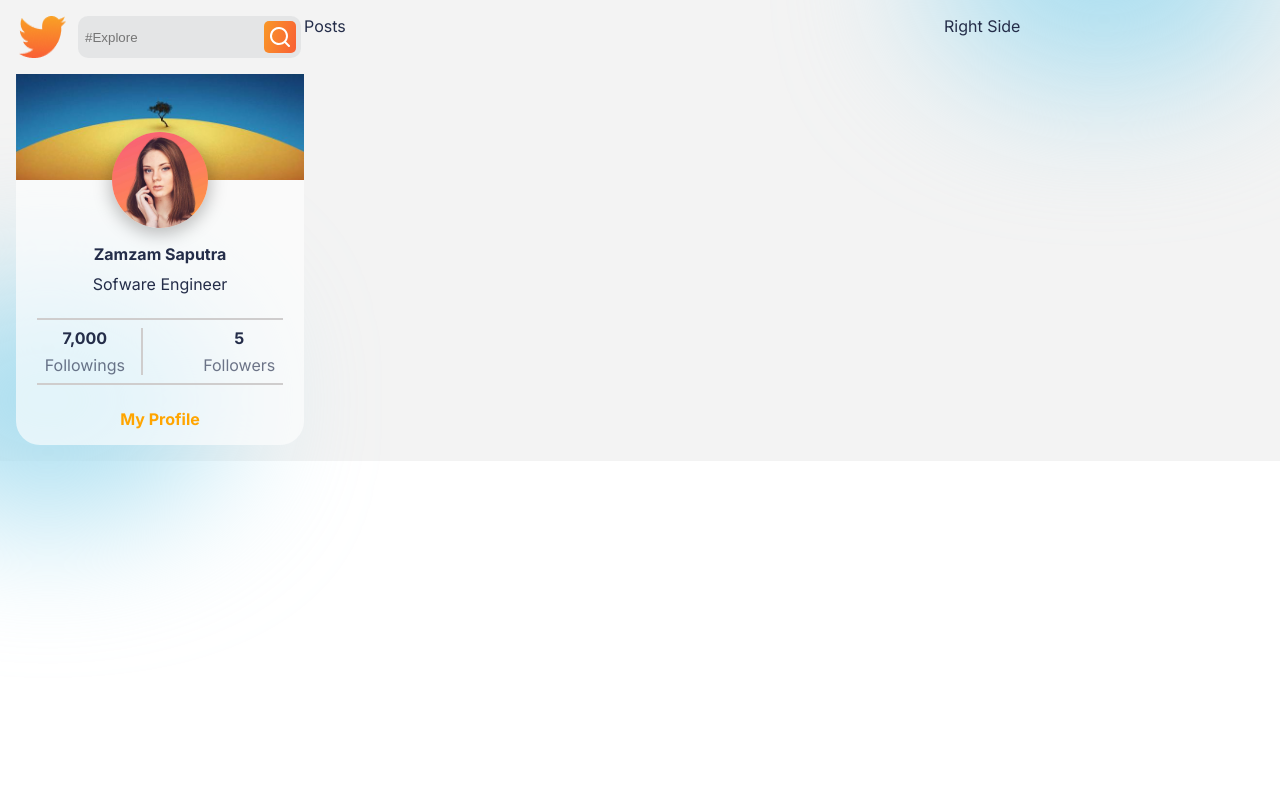
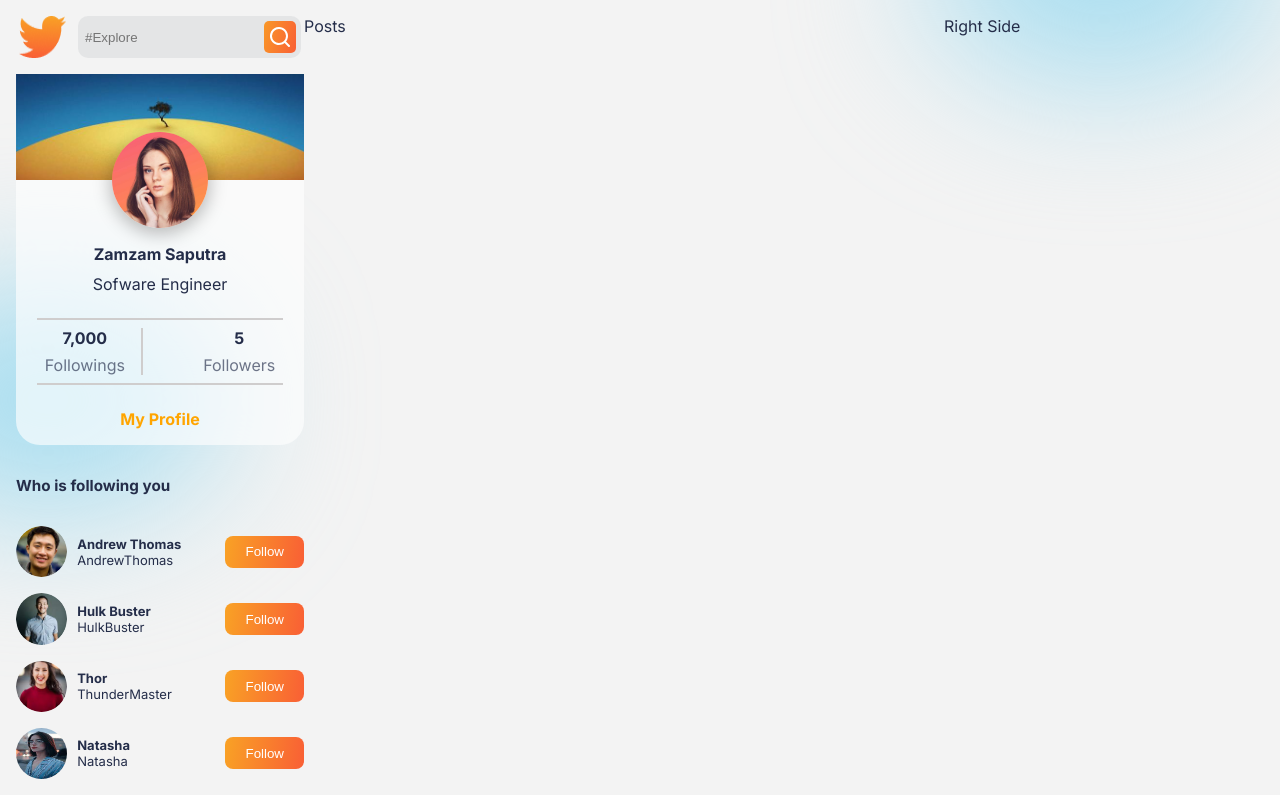
Before and after one commit to zamisyh/social-media-app, a React (Create React App) app in the folder client/: page / in a window 1280 px wide. Built offline with nearby package versions, Linux system fonts and the light colour scheme.

Commit message:
Create follower card

```diff
--- /dev/null
+++ b/client/src/common/data-dummy/Follower.js
@@ -0,0 +1,27 @@
+import img1 from "../../img/img1.png"
+import img2 from "../../img/img2.png"
+import img3 from "../../img/img3.png"
+import img4 from "../../img/img4.jpg"
+
+export const dataFollowers = [
+    {
+        name: "Andrew Thomas",
+        username: "AndrewThomas",
+        img: img1
+    },
+    {
+        name: "Hulk Buster",
+        username: "HulkBuster",
+        img: img2
+    },
+    {
+        name: "Thor",
+        username: "ThunderMaster",
+        img: img3
+    },
+    {
+        name: "Natasha",
+        username: "Natasha",
+        img: img4
+    },
+]
--- a/client/src/components/profile-side/ProfileSide.jsx
+++ b/client/src/components/profile-side/ProfileSide.jsx
@@ -1,4 +1,5 @@
 import React from 'react'
+import FollowersCard from './followers-card/FollowersCard'
 import LogoSearch from './logo-search/LogoSearch'
 import ProfileCard from './profile-card/ProfileCard'
 import './ProfileSide.scss'
@@ -8,6 +9,7 @@
     <div className="profile-side">
         <LogoSearch />
         <ProfileCard />
+        <FollowersCard />
     </div>
   )
 }
--- /dev/null
+++ b/client/src/components/profile-side/followers-card/FollowersCard.jsx
@@ -0,0 +1,32 @@
+import React from 'react'
+import './FollowersCard.scss'
+import { dataFollowers } from '../../../common/data-dummy/Follower'
+
+const FollowersCard = () => {
+  return (
+    <div className="follower-card">
+      <h3>Who is following you</h3>
+
+      {dataFollowers.map((follower, id) => {
+        return (
+          <div className="follower">
+            <div className="follower-container">
+              <img
+                className="follower-img"
+                src={follower.img}
+                alt={follower.username}
+              />
+              <div className="follower-name">
+                <span>{follower.name}</span>
+                <span>{follower.username}</span>
+              </div>
+            </div>
+            <button className="button fc-button">Follow</button>
+          </div>
+        )
+      })}
+    </div>
+  )
+}
+
+export default FollowersCard
--- /dev/null
+++ b/client/src/components/profile-side/followers-card/FollowersCard.scss
@@ -0,0 +1,64 @@
+@import "../../../common/colors.scss";
+
+.follower-card{
+    width: 100%;
+    border-radius: 0.7rem;
+    gap: 1rem;
+    display: flex;
+    flex-direction: column;
+    font-size: 13px;
+
+    .follower{
+        display: flex;
+        justify-content: space-between;
+        align-items: center;
+
+        .follower-container{
+            display: flex;
+            gap: 10px;
+
+            .follower-img{
+                width: 3.2rem;
+                height: 3.2rem;
+                border-radius: 50%;
+            }
+
+            .follower-name{
+                display: flex;
+                flex-direction: column;
+                align-items: flex-start;
+                justify-content: center;
+
+                span:nth-of-type(1){
+                    font-weight: bold;
+                }
+            }
+        }
+
+    }
+
+    .button{
+        display: flex;
+        align-items: center;
+        justify-content: center;
+        color: white;
+        border: none;
+        border-radius: 0.5rem;
+        background: $buttonBg;
+        transition: all 100ms ease-out ;
+    }
+
+    .fc-button{
+        height: 2rem;
+        padding-left: 20px;
+        padding-right: 20px;
+    }
+
+    .button:hover{
+        cursor: pointer;
+        color: $orange;
+        background: transparent;
+        border: 2px solid $orange;
+    }
+
+}
```
